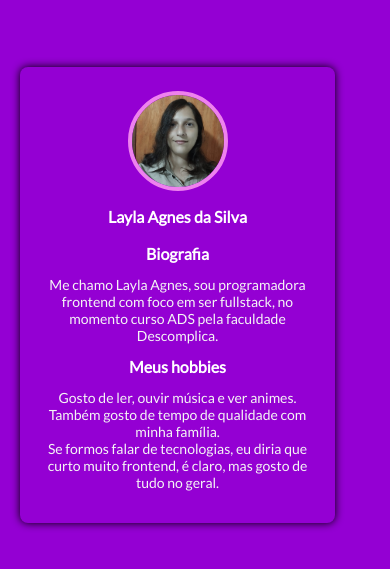
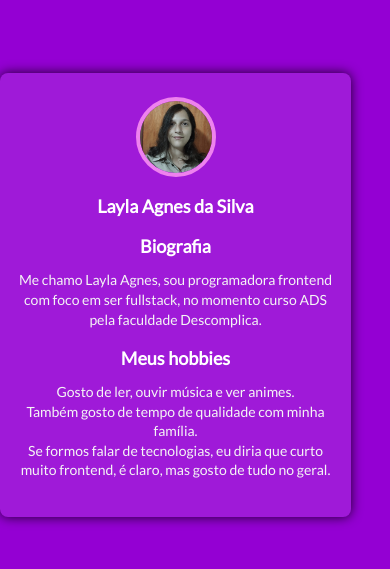
Before and after one commit to LaylAgnes/desafio, a plain HTML site: page index.html in a window 390 px wide. Shown: the part 127-696 px from the top of the page. Drawn offline with Linux system fonts and the light colour scheme.

Commit message:
Atualizar o style.css
melhorias e ajustes

```diff
--- a/style.css
+++ b/style.css
@@ -2,32 +2,47 @@
     margin: 0;
     padding: 0;
     box-sizing: border-box;
+    font-family: 'Lato', sans-serif;
 }
 
 body {
-  background-color:darkviolet ;
-  display: flex;
-  justify-content: center;
-  align-items: center;
-  min-height: 100vh;
-  font-family: 'Lato', sans-serif;
+    background-color: darkviolet;
+    display: flex;
+    justify-content: center;
+    align-items: center;
+    min-height: 100vh;
+    transition: background-color 0.5s ease;
 }
 
 .container {
     padding: 3rem;
     border-radius: 8px;
-    box-shadow: 0 0 8px black;
+    box-shadow: 0 0 12px rgba(0, 0, 0, 0.8);
     text-align: center;
     max-width: 350px;
     width: 90%;
+    background-color: rgba(255, 255, 255, 0.1);
+    transition: box-shadow 0.3s ease, background-color 0.3s ease;
+}
+
+.container:hover {
+    box-shadow: 0 0 20px rgba(255, 255, 255, 0.9);
+    background-color: rgba(255, 255, 255, 0.15);
 }
 
 .profile-img {
     width: 100px;
     height: 100px;
     border-radius: 50%;
-    margin-bottom: 8px;
+    margin-bottom: 12px;
     border: 4px solid violet;
+    transition: transform 0.3s ease, border-color 0.3s ease;
+    cursor: pointer;
+}
+
+.profile-img:hover {
+    transform: scale(1.1);
+    border-color: plum;
 }
 
 h1, h2 {
@@ -38,23 +53,59 @@ h1, h2 {
 }
 
 p {
-    color:whitesmoke;
-    margin-bottom: 0.5rem;
+    color: whitesmoke;
+    margin-bottom: 0.8rem;
     font-size: 16px;
+    line-height: 1.4;
 }
 
-@media (max-width:400px) {
+/* Animação fade-in e slide-up */
+@keyframes fadeSlideUp {
+  0% {
+    opacity: 0;
+    transform: translateY(20px);
+  }
+  100% {
+    opacity: 1;
+    transform: translateY(0);
+  }
+}
+
+h1, h2, p {
+  animation-name: fadeSlideUp;
+  animation-duration: 0.8s;
+  animation-fill-mode: forwards;
+  animation-timing-function: ease-out;
+  opacity: 0;
+}
+
+h1 {
+  animation-delay: 0.2s;
+}
+
+h2 {
+  animation-delay: 0.5s;
+}
+
+p {
+  animation-delay: 0.8s;
+}
+
+
+@media (max-width: 400px) {
     .container {
         padding: 24px 16px;
+        max-width: 100%;
     }
 
     .profile-img {
-        width: 100px;
-        height: 100px;
+        width: 80px;
+        height: 80px;
+        margin-bottom: 10px;
     }
 
     h1, h2 {
-        font-size: 16px;
+        font-size: 18px;
     }
 
     p {
```
